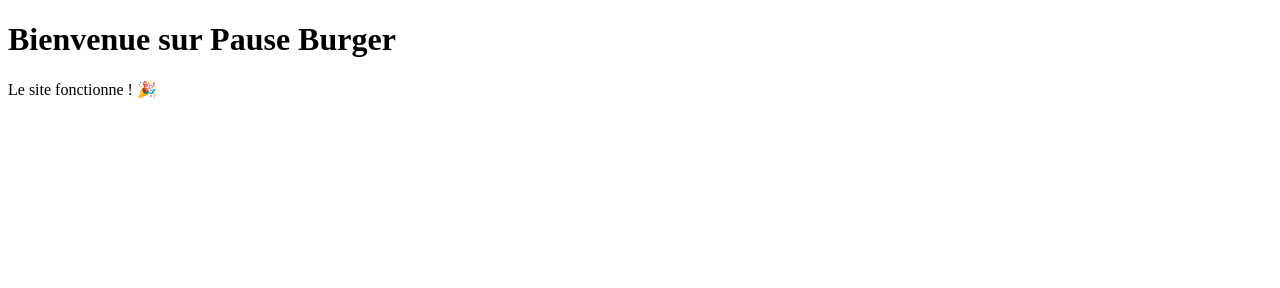
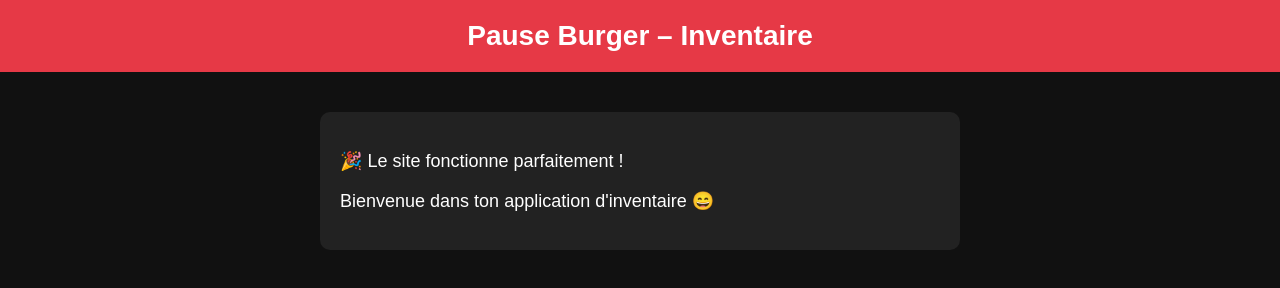
Before and after one commit to derrichemohamed06-hue/-pause-burger-inventaire, a plain HTML site: page index.html in a window 1280 px wide. Drawn offline with Linux system fonts and the light colour scheme.

Commit message:
Enhance index.html with styles and updated content
Updated the title and added a header with styling.

```diff
--- a/index.html
+++ b/index.html
@@ -1,11 +1,53 @@
 <!DOCTYPE html>
-<html>
+<html lang="fr">
 <head>
-  <meta charset="UTF-8">
-  <title>Pause Burger Inventaire</title>
+    <meta charset="UTF-8">
+    <title>Pause Burger – Inventaire</title>
+
+    <style>
+        body {
+            font-family: Arial, sans-serif;
+            background: #111;
+            color: white;
+            margin: 0;
+            padding: 0;
+        }
+
+        header {
+            background: #e63946;
+            padding: 20px;
+            text-align: center;
+        }
+
+        h1 {
+            margin: 0;
+            font-size: 28px;
+        }
+
+        .container {
+            margin: 40px auto;
+            max-width: 600px;
+            background: #222;
+            padding: 20px;
+            border-radius: 10px;
+        }
+
+        p {
+            font-size: 18px;
+        }
+    </style>
 </head>
+
 <body>
-  <h1>Bienvenue sur Pause Burger</h1>
-  <p>Le site fonctionne ! 🎉</p>
+
+<header>
+    <h1>Pause Burger – Inventaire</h1>
+</header>
+
+<div class="container">
+    <p>🎉 Le site fonctionne parfaitement !</p>
+    <p>Bienvenue dans ton application d'inventaire 😄</p>
+</div>
+
 </body>
 </html>
```
